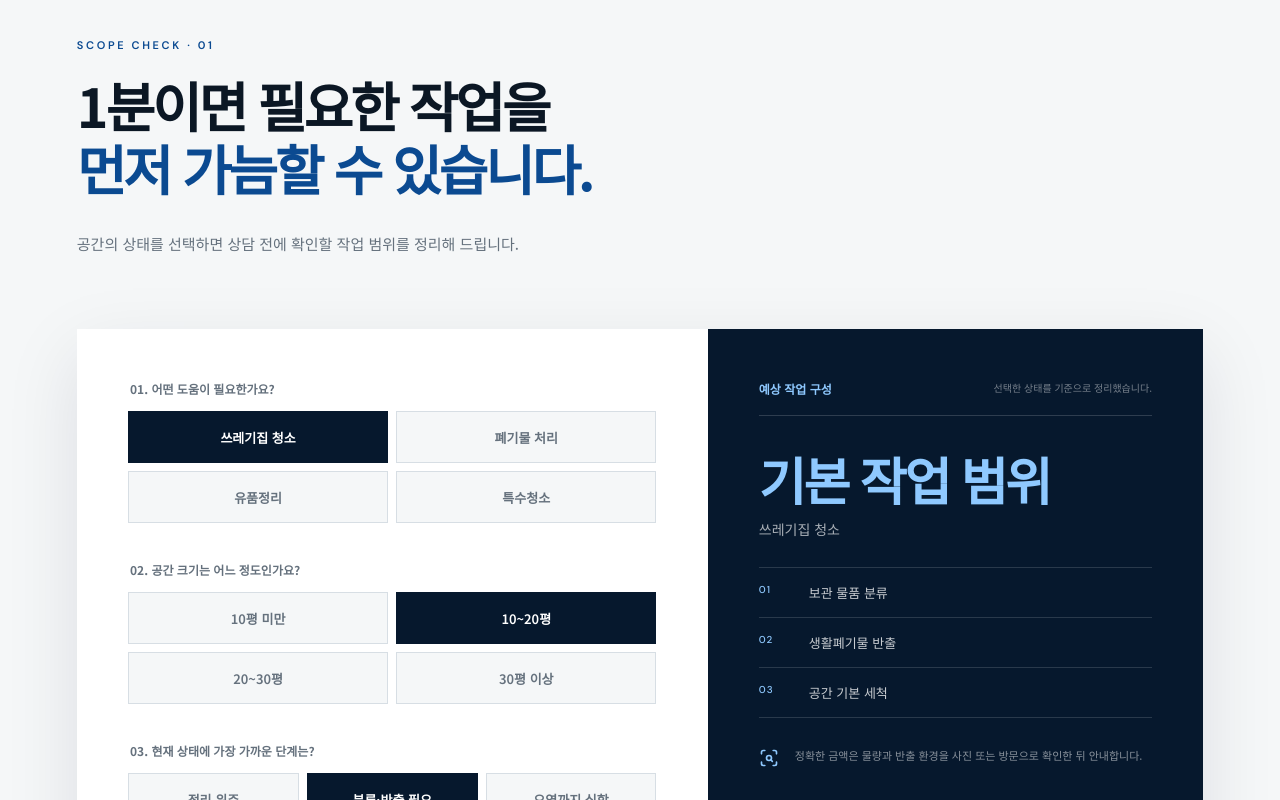
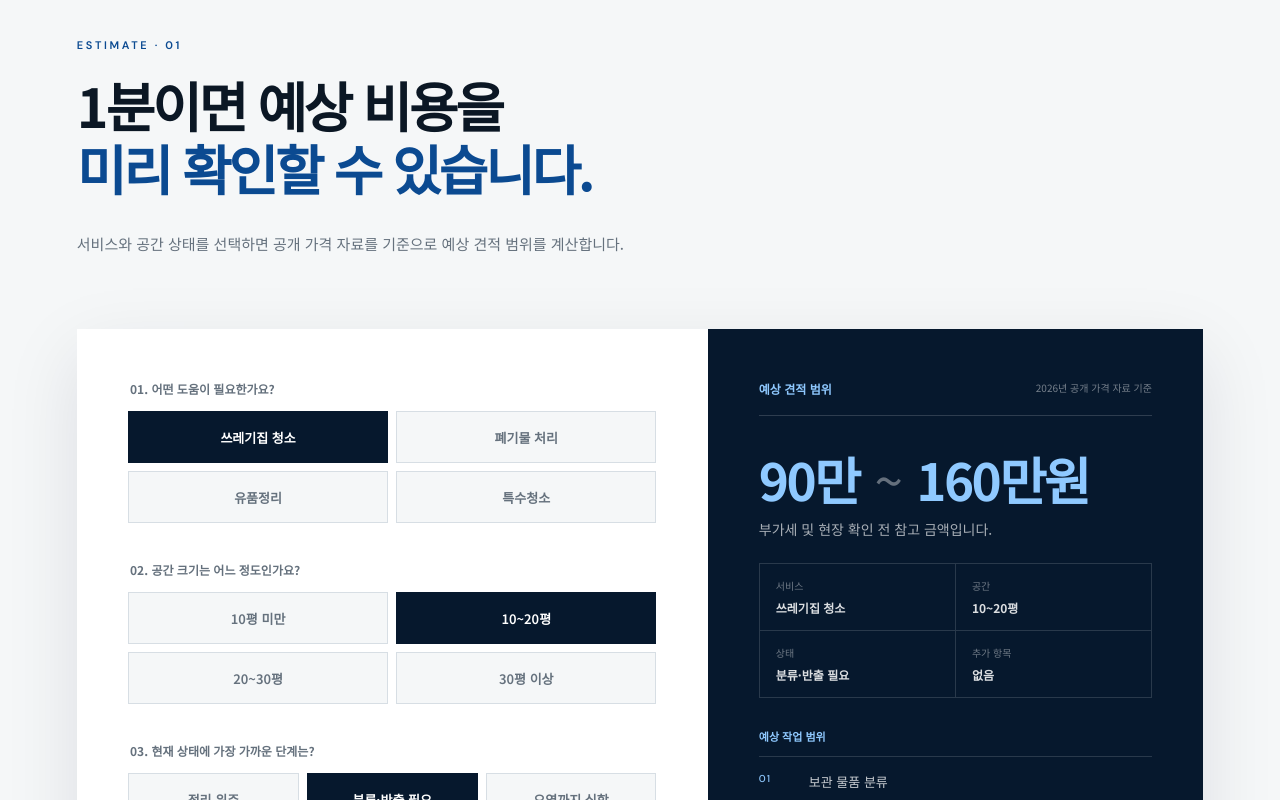
Before and after one commit to yeomjw0907/great-cleaner, a React (Vite) app: page / in a window 1280 px wide. Shown: the part 2820-3620 px from the top of the page. Built offline with nearby package versions, Linux system fonts and the light colour scheme.

Commit message:
feat: turn scope planner into estimate calculator

```diff
--- a/src/pages.jsx
+++ b/src/pages.jsx
@@ -86,24 +86,39 @@ const plannerServices = [
   {
     id: "trash",
     label: "쓰레기집 청소",
+    estimates: [[50, 90], [90, 160], [140, 240], [200, 350]],
     steps: ["보관 물품 분류", "생활폐기물 반출", "공간 기본 세척"],
   },
   {
     id: "waste",
     label: "폐기물 처리",
+    estimates: [[30, 50], [50, 80], [80, 120], [120, 180]],
     steps: ["품목·물량 확인", "반출 동선 계획", "폐기물 분류·운반"],
   },
   {
     id: "heritage",
     label: "유품정리",
+    estimates: [[40, 90], [80, 140], [120, 200], [180, 280]],
     steps: ["중요 물품 탐색", "보관·확인·정리 분류", "공간 마무리"],
   },
   {
     id: "special",
     label: "특수청소",
+    estimates: [[70, 130], [110, 200], [170, 300], [260, 450]],
     steps: ["오염 범위 확인", "오염원 제거", "전문 세척·표면 처리"],
   },
 ];
+
+const spaceLabels = ["10평 미만", "10~20평", "20~30평", "30평 이상"];
+const conditionLabels = ["정리 위주", "분류·반출 필요", "오염까지 심함"];
+const conditionRates = [0.75, 1, 1.45];
+const extraPrices = {
+  odor: [20, 40],
+  deep: [15, 30],
+  stairs: [10, 25],
+};
+
+const roundEstimate = (value) => Math.max(5, Math.round(value / 5) * 5);
 
 function ScopePlanner({ onConsult }) {
   const [service, setService] = useState("trash");
@@ -111,9 +126,16 @@ function ScopePlanner({ onConsult }) {
   const [condition, setCondition] = useState(1);
   const [extras, setExtras] = useState({ odor: false, deep: false, stairs: false });
   const selected = plannerServices.find((item) => item.id === service);
-  const extraCount = Object.values(extras).filter(Boolean).length;
-  const score = space + condition + extraCount;
-  const level = score >= 6 ? "종합 회복 범위" : score >= 3 ? "집중 작업 범위" : "기본 작업 범위";
+  const selectedExtras = Object.entries(extras).filter(([, active]) => active);
+  const extraPrice = selectedExtras.reduce(
+    (total, [key]) => [total[0] + extraPrices[key][0], total[1] + extraPrices[key][1]],
+    [0, 0],
+  );
+  const baseEstimate = selected.estimates[space];
+  const estimate = [
+    roundEstimate(baseEstimate[0] * conditionRates[condition] + extraPrice[0]),
+    roundEstimate(baseEstimate[1] * conditionRates[condition] + extraPrice[1]),
+  ];
   const steps = [
     ...selected.steps,
     ...(extras.odor ? ["악취 원인 확인·탈취"] : []),
@@ -126,14 +148,14 @@ function ScopePlanner({ onConsult }) {
   return (
     <section className="scope-planner section-pad" id="scope-planner">
       <motion.header {...reveal}>
-        <span className="eyebrow">SCOPE CHECK · 01</span>
+        <span className="eyebrow">ESTIMATE · 01</span>
         <h2>
-          1분이면 필요한 작업을
+          1분이면 예상 비용을
           <br />
-          <em>먼저 가늠할 수 있습니다.</em>
+          <em>미리 확인할 수 있습니다.</em>
         </h2>
         <p>
-          공간의 상태를 선택하면 상담 전에 확인할 작업 범위를 정리해 드립니다.
+          서비스와 공간 상태를 선택하면 공개 가격 자료를 기준으로 예상 견적 범위를 계산합니다.
         </p>
       </motion.header>
       <motion.div className="planner-shell" {...reveal}>
@@ -157,7 +179,7 @@ function ScopePlanner({ onConsult }) {
           <fieldset>
             <legend>02. 공간 크기는 어느 정도인가요?</legend>
             <div className="planner-options compact-options">
-              {["10평 미만", "10~20평", "20~30평", "30평 이상"].map((label, index) => (
+              {spaceLabels.map((label, index) => (
                 <button
                   type="button"
                   className={space === index ? "active" : ""}
@@ -173,7 +195,7 @@ function ScopePlanner({ onConsult }) {
           <fieldset>
             <legend>03. 현재 상태에 가장 가까운 단계는?</legend>
             <div className="planner-options compact-options condition-options">
-              {["정리 위주", "분류·반출 필요", "오염까지 심함"].map((label, index) => (
+              {conditionLabels.map((label, index) => (
                 <button
                   type="button"
                   className={condition === index ? "active" : ""}
@@ -212,11 +234,32 @@ function ScopePlanner({ onConsult }) {
         </div>
         <aside className="planner-result" aria-live="polite">
           <div>
-            <span>예상 작업 구성</span>
-            <small>선택한 상태를 기준으로 정리했습니다.</small>
+            <span>예상 견적 범위</span>
+            <small>2026년 공개 가격 자료 기준</small>
           </div>
-          <strong>{level}</strong>
-          <p>{selected.label}</p>
+          <strong className="estimate-total">
+            {estimate[0]}만 <i>~</i> {estimate[1]}만원
+          </strong>
+          <p>부가세 및 현장 확인 전 참고 금액입니다.</p>
+          <dl className="estimate-facts">
+            <div>
+              <dt>서비스</dt>
+              <dd>{selected.label}</dd>
+            </div>
+            <div>
+              <dt>공간</dt>
+              <dd>{spaceLabels[space]}</dd>
+            </div>
+            <div>
+              <dt>상태</dt>
+              <dd>{conditionLabels[condition]}</dd>
+            </div>
+            <div>
+              <dt>추가 항목</dt>
+              <dd>{selectedExtras.length ? `${selectedExtras.length}개 선택` : "없음"}</dd>
+            </div>
+          </dl>
+          <span className="included-label">예상 작업 범위</span>
           <ol>
             {steps.map((step, index) => (
               <li key={step}>
@@ -228,8 +271,7 @@ function ScopePlanner({ onConsult }) {
           <div className="planner-notice">
             <ScanSearch />
             <p>
-              정확한 금액은 물량과 반출 환경을 사진 또는 방문으로 확인한 뒤
-              안내합니다.
+              실제 금액은 폐기물량·오염 범위·지역·주차 및 반출 동선을 사진 또는 방문으로 확인한 뒤 확정합니다.
             </p>
           </div>
           <button className="primary" type="button" onClick={onConsult}>
--- a/src/styles.css
+++ b/src/styles.css
@@ -566,10 +566,50 @@ section[id] {
   line-height: 1.15;
   letter-spacing: -0.05em;
 }
+.planner-result > strong i {
+  margin: 0 0.08em;
+  color: rgba(255, 255, 255, 0.38);
+  font-style: normal;
+  font-weight: 400;
+}
 .planner-result > p {
-  margin: 10px 0 28px;
+  margin: 10px 0 24px;
   color: rgba(255, 255, 255, 0.65);
   font-size: 14px;
+}
+.estimate-facts {
+  display: grid;
+  grid-template-columns: repeat(2, 1fr);
+  margin: 0 0 30px;
+  border-top: 1px solid rgba(255, 255, 255, 0.14);
+  border-left: 1px solid rgba(255, 255, 255, 0.14);
+}
+.estimate-facts > div {
+  min-width: 0;
+  padding: 14px 16px;
+  border-right: 1px solid rgba(255, 255, 255, 0.14);
+  border-bottom: 1px solid rgba(255, 255, 255, 0.14);
+}
+.estimate-facts dt {
+  margin-bottom: 6px;
+  color: rgba(255, 255, 255, 0.42);
+  font-size: 10px;
+}
+.estimate-facts dd {
+  margin: 0;
+  overflow: hidden;
+  color: rgba(255, 255, 255, 0.86);
+  font-size: 12px;
+  font-weight: 700;
+  text-overflow: ellipsis;
+  white-space: nowrap;
+}
+.included-label {
+  display: block;
+  margin-bottom: 12px;
+  color: var(--sky);
+  font-size: 11px;
+  font-weight: 700;
 }
 .planner-result ol {
   margin: 0;
@@ -1771,6 +1811,9 @@ footer {
     margin-top: 28px;
     font-size: 36px;
   }
+  .planner-result .primary {
+    margin-bottom: 54px;
+  }
   .home-service-grid > div > a,
   .home-service-grid > div > div {
     padding: 24px 0;
```
